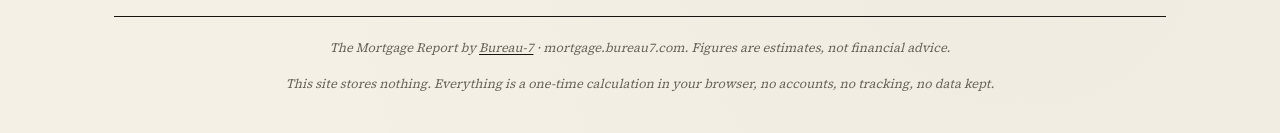
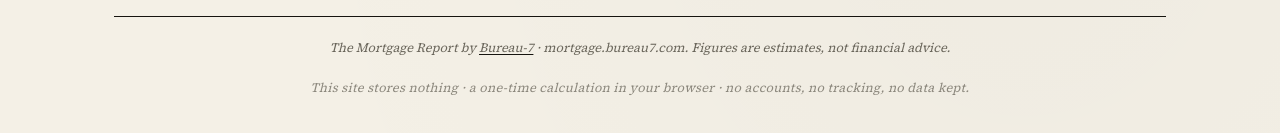
Before and after one commit to Bureau-7/mortgage_buddy, a website with bundled scripts: page public/index.html in a window 1280 px wide. Shown: the part 977-1110 px from the top of the page. Built offline with nearby package versions, Linux system fonts and the light colour scheme; files whose address does not match are found by name; a web font is replaced by a local one.

Commit message:
style: tighten footer, demote privacy note to fine print

```diff
--- a/public/css/style.css
+++ b/public/css/style.css
@@ -240,7 +240,7 @@ input:focus { outline: none; border-color: var(--accent); box-shadow: inset 0 -2
 
 .colophon { max-width: var(--maxw); margin: 0 auto; padding: 0 24px 40px; }
 .colophon p { font-size: 0.8rem; color: var(--ink-faint); text-align: center; padding-top: 8px; font-style: italic; }
-.colophon p + p { padding-top: 4px; }
+.colophon__fine { font-size: 0.68rem; font-style: normal; letter-spacing: 0.02em; opacity: 0.75; padding-top: 2px; }
 .colophon a { color: inherit; text-decoration: underline; text-decoration-color: var(--rule-strong); text-underline-offset: 2px; }
 .colophon a:hover { text-decoration-color: var(--ink-faint); }
 
--- a/public/index.html
+++ b/public/index.html
@@ -205,7 +205,7 @@
   <footer class="colophon" id="screen-colophon">
     <div class="masthead__rule"></div>
     <p>The Mortgage Report by <a href="https://bureau7.com">Bureau-7</a> · mortgage.bureau7.com. Figures are estimates, not financial advice.</p>
-    <p>This site stores nothing. Everything is a one-time calculation in your browser, no accounts, no tracking, no data kept.</p>
+    <p class="colophon__fine">This site stores nothing · a one-time calculation in your browser · no accounts, no tracking, no data kept.</p>
   </footer>
 
   <script src="/vendor/echarts/echarts.min.js"></script>
```
